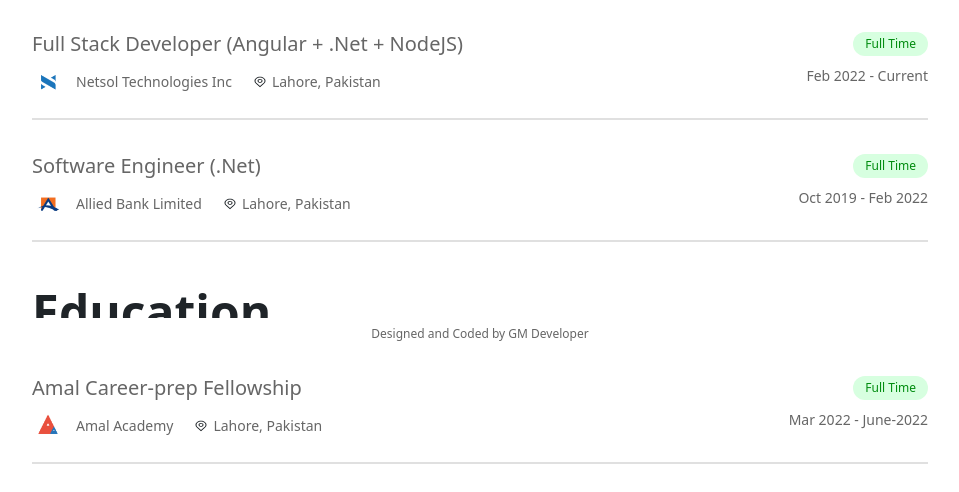
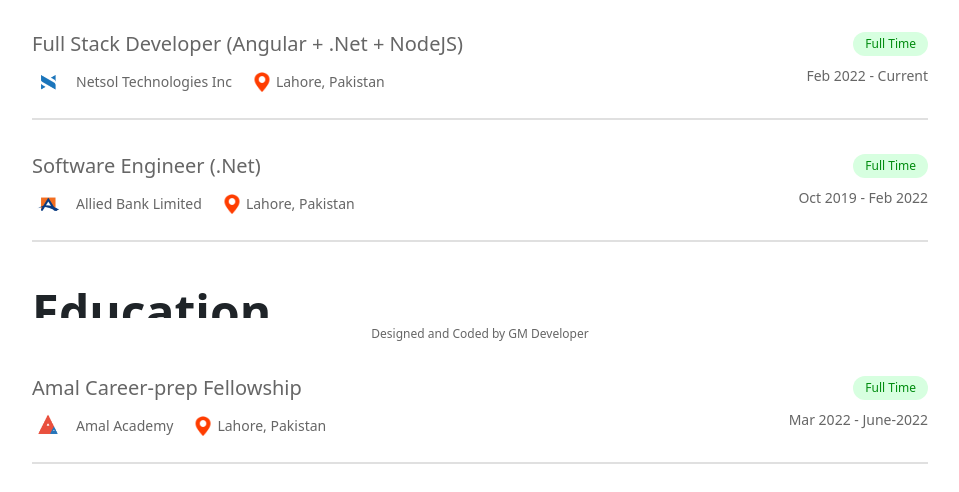
Before and after one commit to GhulamMuhyodin/GM_Portfolio, a React (Create React App) app: page /about in a window 1280 px wide. Shown: the part 450-942 px from the top of the page, without its empty margins (160-1119 px from the left). Built offline with nearby package versions, Linux system fonts and the light colour scheme.

Commit message:
add location icon

```diff
--- a/src/Components/Work.js
+++ b/src/Components/Work.js
@@ -1,6 +1,14 @@
 import React from "react";
 
-function Work({ position, company, location, type, duration, companylogo }) {
+function Work({
+  position,
+  company,
+  location,
+  type,
+  duration,
+  companylogo,
+  pin,
+}) {
   return (
     <article className="pt-8 border-b-2 border-dark-content pb-5 dark:border-light-content border-opacity-20 dark:border-opacity-20">
       <div className="flex justify-between items-center">
@@ -27,8 +35,8 @@ function Work({ position, company, location, type, duration, companylogo }) {
               {company}
             </p>
           </div>
-          <div className="flex items-center">
-            <svg
+          <div className="flex items-center mt-4 sm:mt-4 md:mt-0 xl:mt-0">
+            {/* <svg
               className="dark:fill-light-heading fill-dark-heading min-w-fit"
               width="16"
               height="12"
@@ -38,8 +46,8 @@ function Work({ position, company, location, type, duration, companylogo }) {
             >
               <path d="M8 6.75C7.50555 6.75 7.0222 6.64003 6.61108 6.43401C6.19995 6.22798 5.87952 5.93514 5.6903 5.59253C5.50108 5.24992 5.45157 4.87292 5.54804 4.50921C5.6445 4.14549 5.8826 3.8114 6.23223 3.54918C6.58187 3.28695 7.02732 3.10838 7.51228 3.03603C7.99723 2.96368 8.4999 3.00081 8.95671 3.14273C9.41353 3.28464 9.80397 3.52496 10.0787 3.83331C10.3534 4.14165 10.5 4.50416 10.5 4.875C10.4992 5.3721 10.2356 5.84867 9.76689 6.20017C9.29822 6.55167 8.6628 6.74941 8 6.75ZM8 3.75C7.70333 3.75 7.41332 3.81598 7.16665 3.9396C6.91997 4.06321 6.72771 4.23892 6.61418 4.44448C6.50065 4.65005 6.47095 4.87625 6.52882 5.09448C6.5867 5.31271 6.72956 5.51316 6.93934 5.6705C7.14912 5.82783 7.41639 5.93498 7.70737 5.97838C7.99834 6.02179 8.29994 5.99951 8.57403 5.91437C8.84812 5.82922 9.08238 5.68502 9.24721 5.50002C9.41203 5.31501 9.5 5.09751 9.5 4.875C9.4996 4.57672 9.34144 4.29075 9.06022 4.07983C8.779 3.86892 8.3977 3.7503 8 3.75Z" />
               <path d="M8.00001 11.25L3.78201 7.51912C3.7234 7.4631 3.66539 7.40673 3.60801 7.35C2.8875 6.63817 2.49826 5.76871 2.50001 4.875C2.50001 3.78098 3.07947 2.73177 4.11092 1.95818C5.14237 1.1846 6.54132 0.75 8.00001 0.75C9.4587 0.75 10.8576 1.1846 11.8891 1.95818C12.9205 2.73177 13.5 3.78098 13.5 4.875C13.5018 5.7683 13.1127 6.63737 12.3925 7.34888L12.392 7.35C12.392 7.35 12.242 7.49775 12.2195 7.51763L8.00001 11.25ZM4.40601 6.89813C4.40701 6.89813 4.52301 7.01362 4.54951 7.03837L8.00001 10.0905L11.455 7.03425C11.477 7.01362 11.594 6.89738 11.5945 6.897C12.1831 6.31542 12.5012 5.60514 12.5 4.875C12.5 3.97989 12.0259 3.12145 11.182 2.48851C10.3381 1.85558 9.19348 1.5 8.00001 1.5C6.80653 1.5 5.66194 1.85558 4.81803 2.48851C3.97411 3.12145 3.50001 3.97989 3.50001 4.875C3.49896 5.60559 3.81739 6.31628 4.40651 6.89813H4.40601Z" />
-            </svg>
-
+            </svg> */}
+            <img src={pin} alt="logo" width={20} height={20} />
             <p className="text-content text-xs md:text-sm font-light pl-1">
               {location}
             </p>
--- a/src/Details.js
+++ b/src/Details.js
@@ -28,7 +28,7 @@ import abl from "./assets/company/abllogo.png";
 import netsol from "./assets/company/netsollogo.png";
 import amal from "./assets/company/amallogo.png";
 import gcuf from "./assets/company/gcuflogo.jpg";
-
+import pin from "./assets/company/location.png";
 // Porject Images
 import projectImage1 from "./assets/projects/project1.jpg";
 import projectImage2 from "./assets/projects/project2.jpg";
@@ -70,6 +70,7 @@ export const workDetails = [
     Type: "Full Time",
     Duration: "Feb 2022 - Current",
     CompanyLogo: netsol,
+    Pin: pin,
   },
 
   {
@@ -79,6 +80,7 @@ export const workDetails = [
     Type: "Full Time",
     Duration: "Oct 2019 - Feb 2022",
     CompanyLogo: abl,
+    Pin: pin,
   },
 ];
 
@@ -91,6 +93,7 @@ export const eduDetails = [
     Type: "Full Time",
     Duration: "Mar 2022 - June-2022",
     CompanyLogo: amal,
+    Pin: pin,
   },
   {
     Position: "Bachelor in Computer Science",
@@ -99,6 +102,7 @@ export const eduDetails = [
     Type: "Full Time",
     Duration: "Sep 2015 - Aug 2019",
     CompanyLogo: gcuf,
+    Pin: pin,
   },
 ];
 
--- a/src/Pages/About.js
+++ b/src/Pages/About.js
@@ -19,7 +19,15 @@ function About() {
         </h1>
         {React.Children.toArray(
           workDetails.map(
-            ({ Position, Company, Location, Type, Duration, CompanyLogo }) => (
+            ({
+              Position,
+              Company,
+              Location,
+              Type,
+              Duration,
+              CompanyLogo,
+              Pin,
+            }) => (
               <Work
                 position={Position}
                 company={Company}
@@ -27,6 +35,7 @@ function About() {
                 type={Type}
                 duration={Duration}
                 companylogo={CompanyLogo}
+                pin={Pin}
               />
             )
           )
@@ -38,7 +47,15 @@ function About() {
         </h1>
         {React.Children.toArray(
           eduDetails.map(
-            ({ Position, Company, Location, Type, Duration, CompanyLogo }) => (
+            ({
+              Position,
+              Company,
+              Location,
+              Type,
+              Duration,
+              CompanyLogo,
+              Pin,
+            }) => (
               <Work
                 position={Position}
                 company={Company}
@@ -46,6 +63,7 @@ function About() {
                 type={Type}
                 duration={Duration}
                 companylogo={CompanyLogo}
+                pin={Pin}
               />
             )
           )
--- a/src/Pages/Home.js
+++ b/src/Pages/Home.js
@@ -89,6 +89,7 @@ function Home() {
             {about}
           </h6> */}
         </div>
+
         <div className="mb-12 md:mb-10">
           <img
             // ref={myimageref}
```
Also changed, not shown: src/assets/company/location.png (added), src/assets/company/location_sm.png (added).
